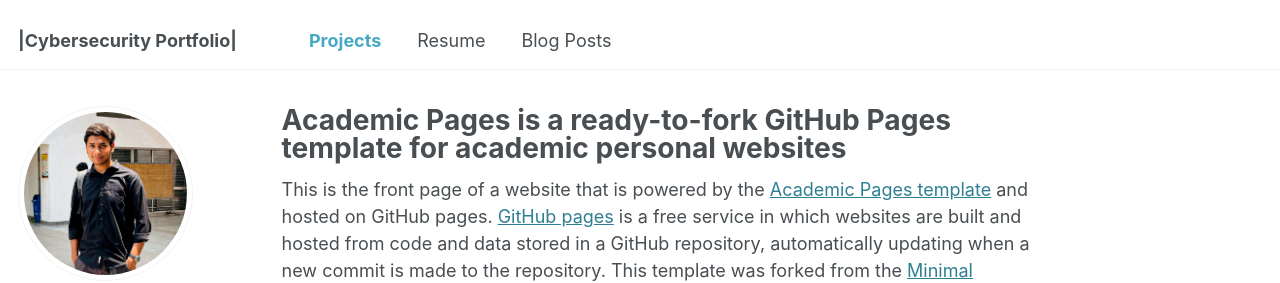
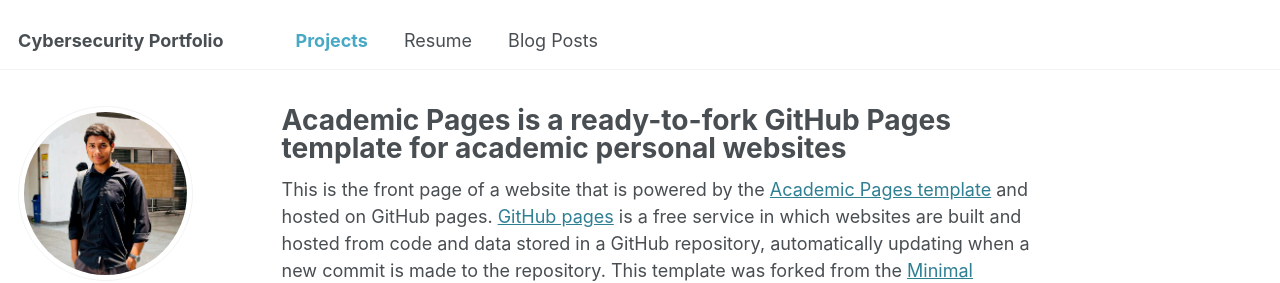
Before and after one commit to AbrarJahin7/cyberportfolio.github.io, a Jekyll site: the page built from _pages/about.md, in a window 1280 px wide. Shown: the top 283 px of the page. Built offline with Jekyll 4.4.1, drawn with Linux system fonts in a browser that asks for light colours; some web fonts are replaced.

```diff
--- a/_config.yml
+++ b/_config.yml
@@ -9,7 +9,7 @@
 # Basic Site Settings
 locale                   : "en-US"
 site_theme               : "default"
-title                    : "|Cybersecurity Portfolio|"
+title                    : "Cybersecurity Portfolio"
 
 title_separator          : "-"
 name                     : &name "Your Name"
```
